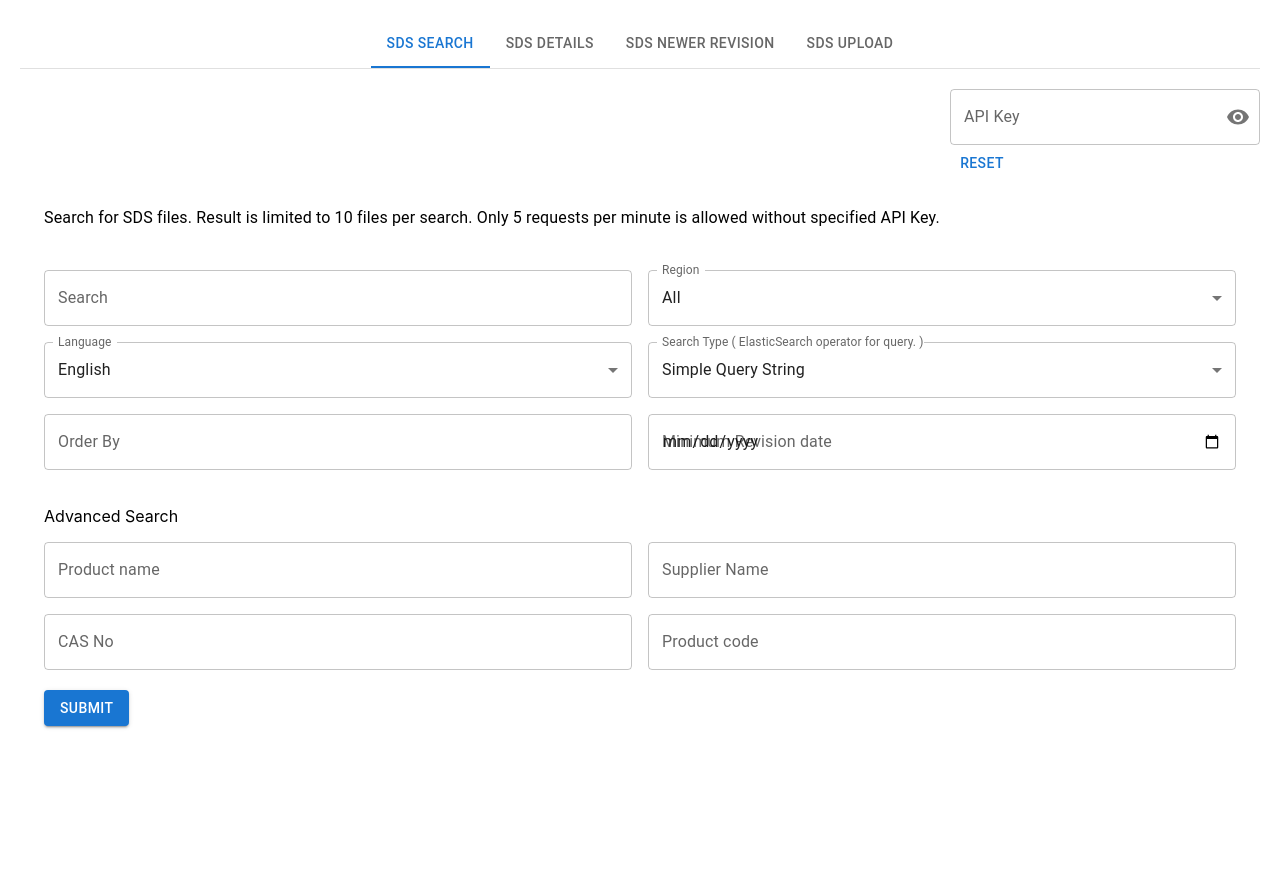
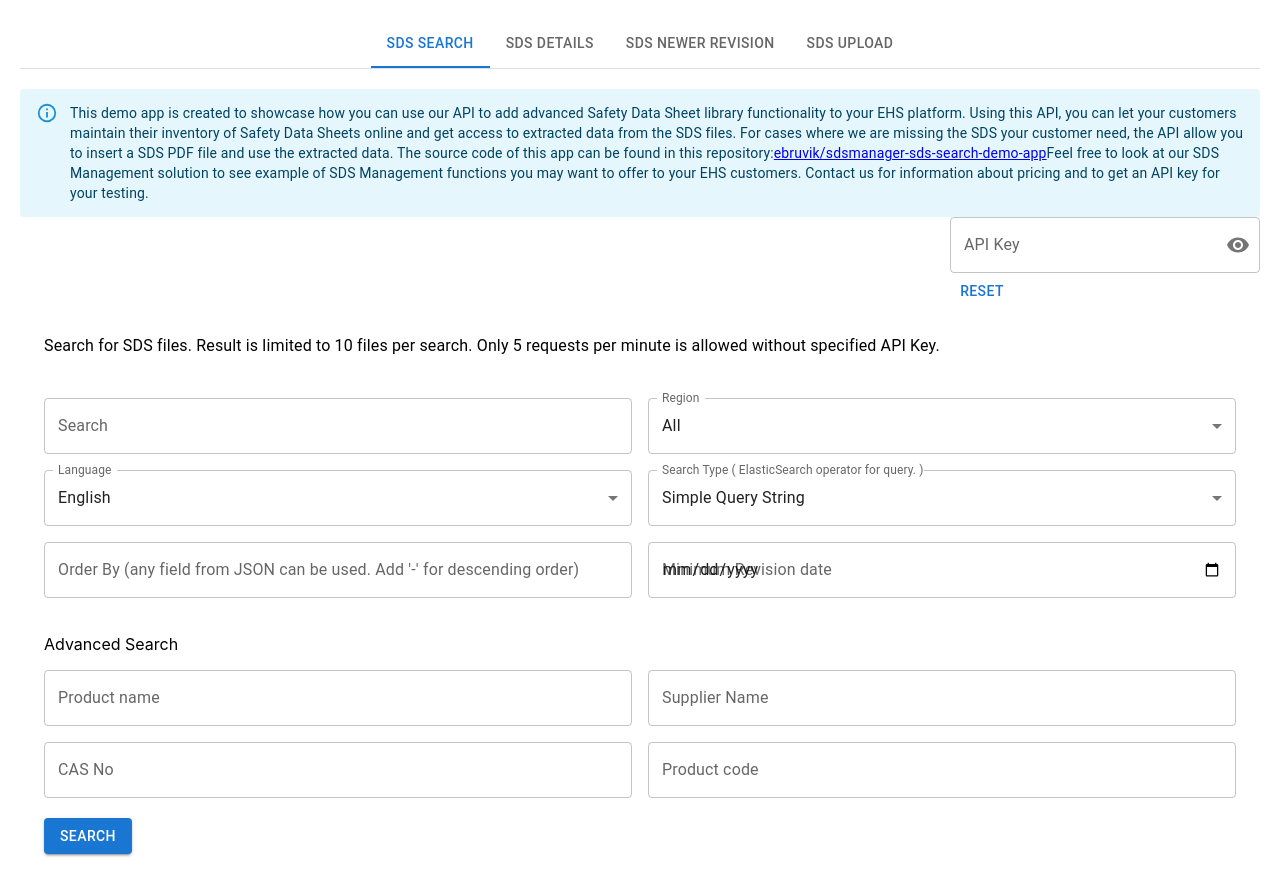
Before and after one commit to SDS-Manager/sdsmanager-sds-search-demo-app, a React (Create React App) app in the folder frontend/: page / in a window 1280 px wide. Shown: the top 896 px of the page. Before the commit the page ends 810 px from the top, so only its background shows below. Built offline with nearby package versions, Linux system fonts and the light colour scheme.

Commit message:
Fix texting.

```diff
--- a/frontend/public/index.html
+++ b/frontend/public/index.html
@@ -24,7 +24,7 @@
       work correctly both with client-side routing and a non-root public URL.
       Learn how to configure a non-root public URL by running `npm run build`.
     -->
-    <title>React App</title>
+    <title>SDS Manager API demo app</title>
   </head>
   <body>
     <noscript>You need to enable JavaScript to run this app.</noscript>
--- /dev/null
+++ b/frontend/src/components/info-panel/InfoPanel.tsx
@@ -0,0 +1,37 @@
+import React from 'react';
+import { Alert } from '@mui/material';
+
+const InfoPanel = () => {
+  return (
+    <div
+      data-testid={'loading-screen'}
+      style={{
+        width: '100%',
+        height: '100%',
+        display: 'flex',
+        alignItems: 'center',
+        justifyContent: 'center',
+        overflow: 'hidden',
+      }}
+    >
+      <Alert severity="info">
+        This demo app is created to showcase how you can use our API to add
+        advanced Safety Data Sheet library functionality to your EHS platform.
+        Using this API, you can let your customers maintain their inventory of
+        Safety Data Sheets online and get access to extracted data from the SDS
+        files. For cases where we are missing the SDS your customer need, the
+        API allow you to insert a SDS PDF file and use the extracted data. The
+        source code of this app can be found in this repository:
+        <a href="https://bitbucket.org/ebruvik/sdsmanager-sds-search-demo-app/src/main/">
+          ebruvik/sdsmanager-sds-search-demo-app
+        </a>
+        Feel free to look at our SDS Management solution to see example of SDS
+        Management functions you may want to offer to your EHS customers.
+        Contact us for information about pricing and to get an API key for your
+        testing.
+      </Alert>
+    </div>
+  );
+};
+
+export default InfoPanel;
--- a/frontend/src/components/newer-revision-date-endpoint-details/NewerRevisionDateEndpointDetails.tsx
+++ b/frontend/src/components/newer-revision-date-endpoint-details/NewerRevisionDateEndpointDetails.tsx
@@ -70,8 +70,13 @@ const NewerRevisionDateEndpointDetails = () => {
     <Grid container spacing={5}>
       <Grid container item>
         <Typography>
-          Get newer SDS ID and newer revision date if it exists.
-          Only 5 requests per minute is allowed without specified API Key.
+          Get newer SDS ID and newer revision date if it exists. Only 5 requests
+          per minute is allowed without specified API Key.” to ”Use this feature
+          to periodically poll for new revision of SDSs. If we have a new
+          version in our database, the enpoint will return the SDS ID. You can
+          test the feature using MD5 c66703515396f0edbd32d21201ca71a1 (an SDS
+          from 2020 that is now repleced with a newer version. Only 5 requests
+          per minute is allowed without specified API Key.
         </Typography>
       </Grid>
       <Grid
@@ -124,7 +129,7 @@ const NewerRevisionDateEndpointDetails = () => {
               disabled={formik.isSubmitting}
               type={'submit'}
             >
-              Submit
+              Search
             </Button>
           </Grid>
         </FormControl>
--- a/frontend/src/components/sds-info-endpoint-details/SDSInfoEndpointDetails.tsx
+++ b/frontend/src/components/sds-info-endpoint-details/SDSInfoEndpointDetails.tsx
@@ -103,9 +103,8 @@ const SDSInfoEndpointDetails = ({
     <Grid container spacing={5}>
       <Grid container item>
         <Typography>
-          API will return JSON with extracted data of SDS if ID/PDF md5 is
-          valid. Only 5 requests per minute is allowed without specified API
-          Key.
+          API will return JSON with extracted data of SDS if SDS ID or md5 is
+          found in our system
         </Typography>
       </Grid>
       <Grid
@@ -158,7 +157,7 @@ const SDSInfoEndpointDetails = ({
               disabled={formik.isSubmitting}
               type={'submit'}
             >
-              Submit
+              Search
             </Button>
           </Grid>
         </FormControl>
--- a/frontend/src/components/search-endpoint-details/SearchEndpointDetails.tsx
+++ b/frontend/src/components/search-endpoint-details/SearchEndpointDetails.tsx
@@ -261,12 +261,12 @@ const SearchEndpointDetails = ({
             <Grid container item spacing={2}>
               <Grid item xs={6}>
                 <FormControl fullWidth>
-                  <InputLabel htmlFor={'order_by'}>Order By</InputLabel>
+                  <InputLabel htmlFor={'order_by'}>Order By (any field from JSON can be used. Add '-' for descending order)</InputLabel>
                   <OutlinedInput
                     fullWidth
                     id="order_by"
                     name="order_by"
-                    label="Order By"
+                    label="Order By (any field from JSON can be used. Add '-' for descending order)"
                     value={formik.values.order_by}
                     onChange={formik.handleChange}
                     onBlur={formik.handleBlur}
@@ -326,7 +326,7 @@ const SearchEndpointDetails = ({
                     fullWidth
                     id="advanced_search_supplier_name"
                     name="advanced_search_supplier_name"
-                    label="Order By"
+                    label="Supplier Name"
                     value={formik.values.advanced_search_supplier_name}
                     onChange={formik.handleChange}
                     onBlur={formik.handleBlur}
@@ -371,7 +371,7 @@ const SearchEndpointDetails = ({
               disabled={formik.isSubmitting}
               type={'submit'}
             >
-              Submit
+              Search
             </Button>
           </Grid>
         </FormControl>
--- a/frontend/src/components/upload-sds-pdf-endpoint-details/UploadSDSPDFEndpointDetails.tsx
+++ b/frontend/src/components/upload-sds-pdf-endpoint-details/UploadSDSPDFEndpointDetails.tsx
@@ -63,9 +63,11 @@ const SDSUploadEndpointDetails = () => {
     <Grid container spacing={5}>
       <Grid container item>
         <Typography>
-          If SDS will be successfully extracted, all information will be
-          returned in response as JSON.
-          Only 5 requests per minute is allowed without specified API Key.
+          This endpoint allow you convert an SDS PDF file to JSON. For PDFs with
+          missing text layer or bad formatted text layer, OCR can be applied. The
+          SDS you post will be added to SDS Managers database of SDSs if it does
+          not already exists in the database. Only 5 requests per minute is
+          allowed without specified API Key.
         </Typography>
       </Grid>
       <Grid
@@ -109,7 +111,7 @@ const SDSUploadEndpointDetails = () => {
               disabled={formik.isSubmitting}
               type={'submit'}
             >
-              Submit
+              Upload
             </Button>
           </Grid>
         </FormControl>
--- a/frontend/src/pages/main/Main.tsx
+++ b/frontend/src/pages/main/Main.tsx
@@ -17,6 +17,7 @@ import SDSInfoEndpointDetails from 'components/sds-info-endpoint-details/SDSInfo
 import NewerRevisionDateEndpointDetails from 'components/newer-revision-date-endpoint-details/NewerRevisionDateEndpointDetails';
 import SDSUploadEndpointDetails from 'components/upload-sds-pdf-endpoint-details/UploadSDSPDFEndpointDetails';
 import { Visibility, VisibilityOff } from '@material-ui/icons';
+import InfoPanel from '../../components/info-panel/InfoPanel';
 interface TabPanelProps {
   children?: React.ReactNode;
   index: number;
@@ -78,6 +79,7 @@ const MainPage = () => {
         </Tabs>
       </Box>
       <Grid sx={{ marginTop: '20px' }} container justifyContent="flex-end">
+        <InfoPanel />
         <Grid item xs={3} justifyContent="flex-end">
           <FormControl fullWidth variant="outlined">
             <InputLabel htmlFor="outlined-adornment-password">
```
